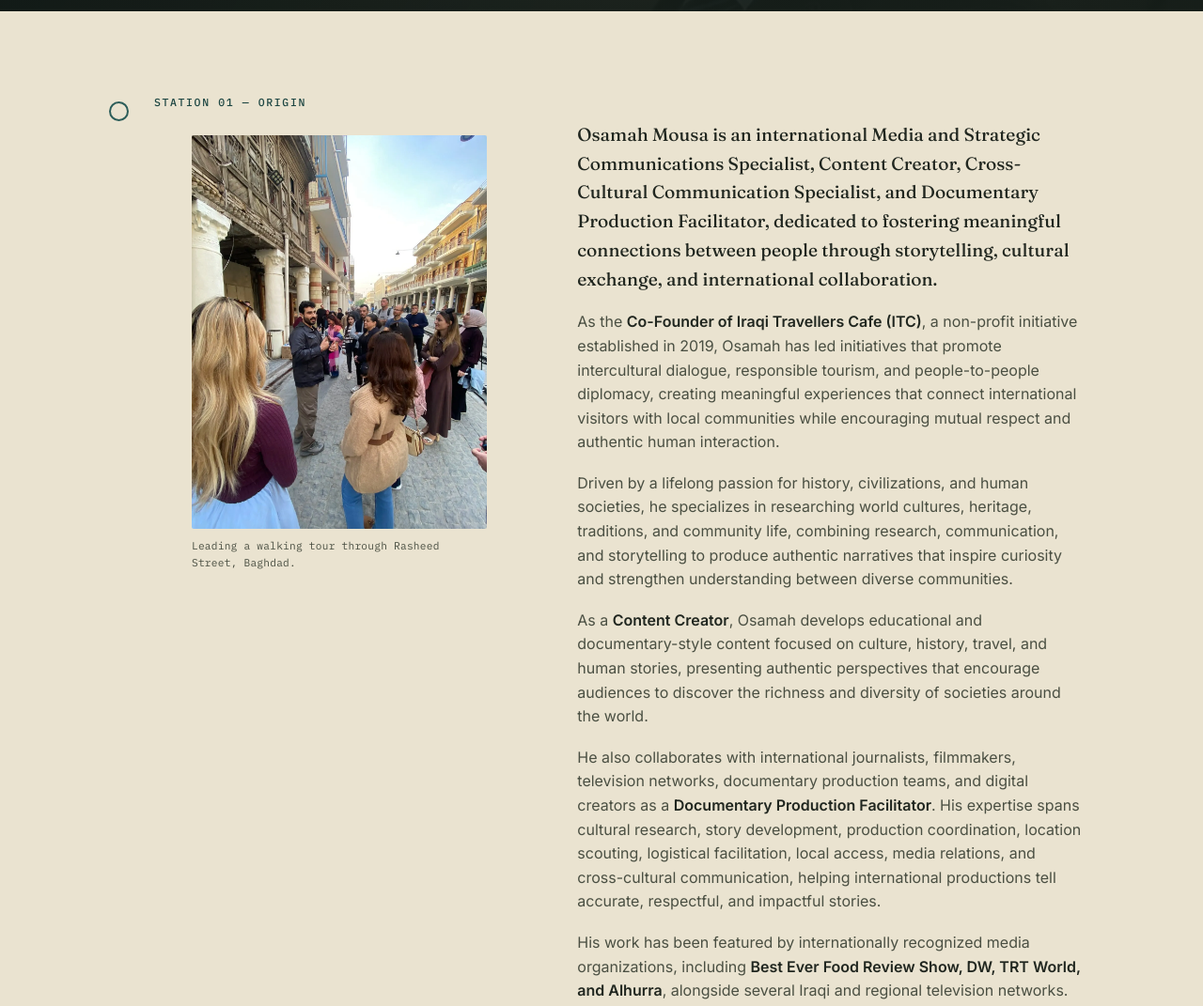
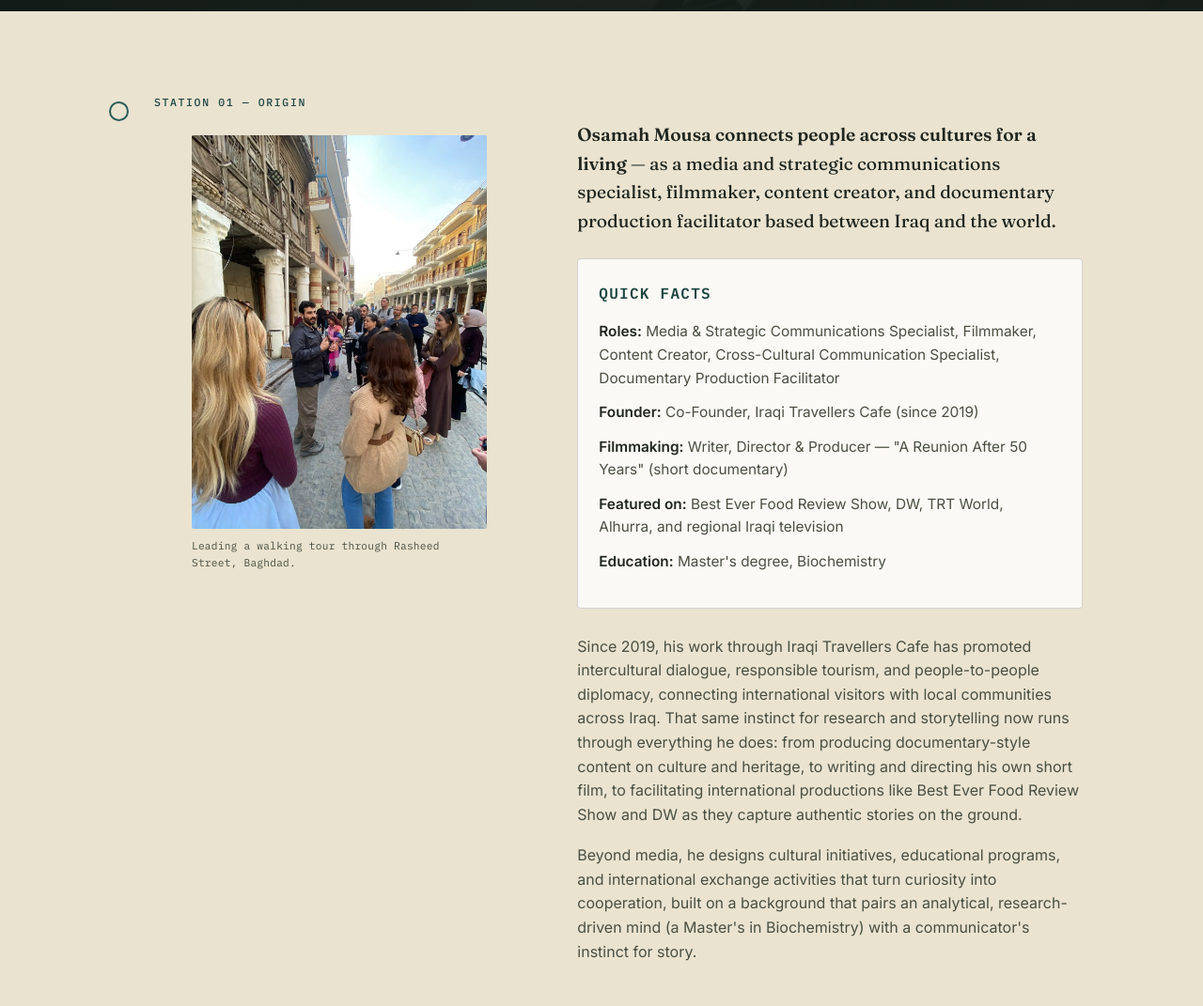
Before and after one commit to Tibaal/osamah-mousa-portfolio, a plain HTML site: page index.html in a window 1280 px wide. Shown: the part 780-1851 px from the top of the page at 94% size. Drawn offline with Linux system fonts and the light colour scheme.

Commit message:
Restructure About Me for scannability; add filmmaker credit throughout

```diff
--- a/index.html
+++ b/index.html
@@ -332,6 +332,24 @@
     font-weight:450;
   }
   .about-text strong{color:var(--ink); font-weight:600;}
+  .about-facts{
+    border:1px solid var(--line);
+    background:rgba(255,255,255,0.78);
+    padding:24px 22px;
+    border-radius:4px;
+    margin:24px 0 28px;
+  }
+  .about-facts h4{
+    margin:0 0 16px;
+    font-size:1rem;
+    letter-spacing:0.08em;
+    text-transform:uppercase;
+    color:var(--river-deep);
+    font-family:'IBM Plex Mono', monospace;
+  }
+  .about-facts ul{margin:0; padding:0; list-style:none;}
+  .about-facts li{margin:0 0 12px; color:var(--ink-soft); font-size:0.96rem;}
+  .about-facts li strong{color:var(--ink);}
 
   /* ---------- Mission ---------- */
   .mission{
@@ -771,14 +789,19 @@
         <figcaption>Leading a walking tour through Rasheed Street, Baghdad.</figcaption>
       </figure>
       <div class="about-text">
-        <p>Osamah Mousa is an international Media and Strategic Communications Specialist, Content Creator, Cross-Cultural Communication Specialist, and Documentary Production Facilitator, dedicated to fostering meaningful connections between people through storytelling, cultural exchange, and international collaboration.</p>
-        <p>As the <strong>Co-Founder of Iraqi Travellers Cafe (ITC)</strong>, a non-profit initiative established in 2019, Osamah has led initiatives that promote intercultural dialogue, responsible tourism, and people-to-people diplomacy, creating meaningful experiences that connect international visitors with local communities while encouraging mutual respect and authentic human interaction.</p>
-        <p>Driven by a lifelong passion for history, civilizations, and human societies, he specializes in researching world cultures, heritage, traditions, and community life, combining research, communication, and storytelling to produce authentic narratives that inspire curiosity and strengthen understanding between diverse communities.</p>
-        <p>As a <strong>Content Creator</strong>, Osamah develops educational and documentary-style content focused on culture, history, travel, and human stories, presenting authentic perspectives that encourage audiences to discover the richness and diversity of societies around the world.</p>
-        <p>He also collaborates with international journalists, filmmakers, television networks, documentary production teams, and digital creators as a <strong>Documentary Production Facilitator</strong>. His expertise spans cultural research, story development, production coordination, location scouting, logistical facilitation, local access, media relations, and cross-cultural communication, helping international productions tell accurate, respectful, and impactful stories.</p>
-        <p>His work has been featured by internationally recognized media organizations, including <strong>Best Ever Food Review Show, DW, TRT World, and Alhurra</strong>, alongside several Iraqi and regional television networks.</p>
-        <p>Beyond media production, Osamah designs and leads cultural initiatives, educational programs, public events, and international exchange activities that encourage dialogue, cooperation, and global citizenship, reflecting a belief that meaningful communication begins with curiosity, empathy, and a genuine willingness to understand different cultures.</p>
-        <p>Holding a <strong>Master's degree in Biochemistry</strong>, Osamah brings analytical thinking, research methodology, and strategic communication together to build initiatives with lasting social and cultural impact.</p>
+        <p><strong>Osamah Mousa connects people across cultures for a living</strong> — as a media and strategic communications specialist, filmmaker, content creator, and documentary production facilitator based between Iraq and the world.</p>
+        <div class="about-facts">
+          <h4>Quick Facts</h4>
+          <ul>
+            <li><strong>Roles:</strong> Media &amp; Strategic Communications Specialist, Filmmaker, Content Creator, Cross-Cultural Communication Specialist, Documentary Production Facilitator</li>
+            <li><strong>Founder:</strong> Co-Founder, Iraqi Travellers Cafe (since 2019)</li>
+            <li><strong>Filmmaking:</strong> Writer, Director &amp; Producer — "A Reunion After 50 Years" (short documentary)</li>
+            <li><strong>Featured on:</strong> Best Ever Food Review Show, DW, TRT World, Alhurra, and regional Iraqi television</li>
+            <li><strong>Education:</strong> Master's degree, Biochemistry</li>
+          </ul>
+        </div>
+        <p>Since 2019, his work through Iraqi Travellers Cafe has promoted intercultural dialogue, responsible tourism, and people-to-people diplomacy, connecting international visitors with local communities across Iraq. That same instinct for research and storytelling now runs through everything he does: from producing documentary-style content on culture and heritage, to writing and directing his own short film, to facilitating international productions like Best Ever Food Review Show and DW as they capture authentic stories on the ground.</p>
+        <p>Beyond media, he designs cultural initiatives, educational programs, and international exchange activities that turn curiosity into cooperation, built on a background that pairs an analytical, research-driven mind (a Master's in Biochemistry) with a communicator's instinct for story.</p>
       </div>
     </div>
   </div>
@@ -829,12 +852,12 @@
         </ul>
       </div>
       <div class="card">
-        <span class="num">04 · Documentary Production</span>
-        <h3>Enabling authentic storytelling</h3>
+        <span class="num">04 · Filmmaking &amp; Documentary Production</span>
+        <h3>Behind the camera, and enabling others' stories</h3>
         <ul>
+          <li>Wrote, directed, and produced an original short documentary, "A Reunion After 50 Years." </li>
           <li>Supported international documentary productions through cultural consultation, research, coordination, location support, and local facilitation.</li>
-          <li>Worked alongside international journalists, filmmakers, television crews, and digital creators.</li>
-          <li>Helped productions build trusted relationships with local communities and institutions.</li>
+          <li>Worked alongside international journalists, filmmakers, television crews, and digital creators, helping productions build trusted relationships with local communities and institutions.</li>
         </ul>
       </div>
       <div class="card">
@@ -1045,10 +1068,10 @@
     <div class="project">
       <img src="images/project-riverbank.webp" alt="Men in traditional dress sharing a meal by the riverbank in southern Iraq" width="1600" height="904" loading="lazy" decoding="async">
       <div>
-        <span class="p-eyebrow">Producer &amp; Project Lead</span>
+        <span class="p-eyebrow">Writer, Director &amp; Producer</span>
         <h3>A Reunion After 50 Years</h3>
         <div class="role">Documentary, Iraqi Travellers Cafe</div>
-        <p class="desc">Produced a documentary telling the remarkable story of Pan, a Dutch traveler who returned to Iraq after nearly fifty years to reunite with his Iraqi friends, highlighting the enduring power of friendship and the human stories that connect people across generations and borders.</p>
+        <p class="desc">His debut short documentary, telling the remarkable story of Pan, a Dutch traveler who returned to Iraq after nearly fifty years to reunite with his Iraqi friends. Written, directed, and produced by Osamah, the film highlights the enduring power of friendship and the human stories that connect people across generations and borders.</p>
       </div>
     </div>
 
@@ -1225,7 +1248,7 @@
       <div>
         <dl>
           <dt>Name</dt><dd>Osamah Mousa</dd>
-          <dt>Title</dt><dd>Media &amp; Strategic Communications Specialist</dd>
+          <dt>Title</dt><dd>Media, Strategic Communications &amp; Filmmaking Specialist</dd>
         </dl>
       </div>
       <div>
```
